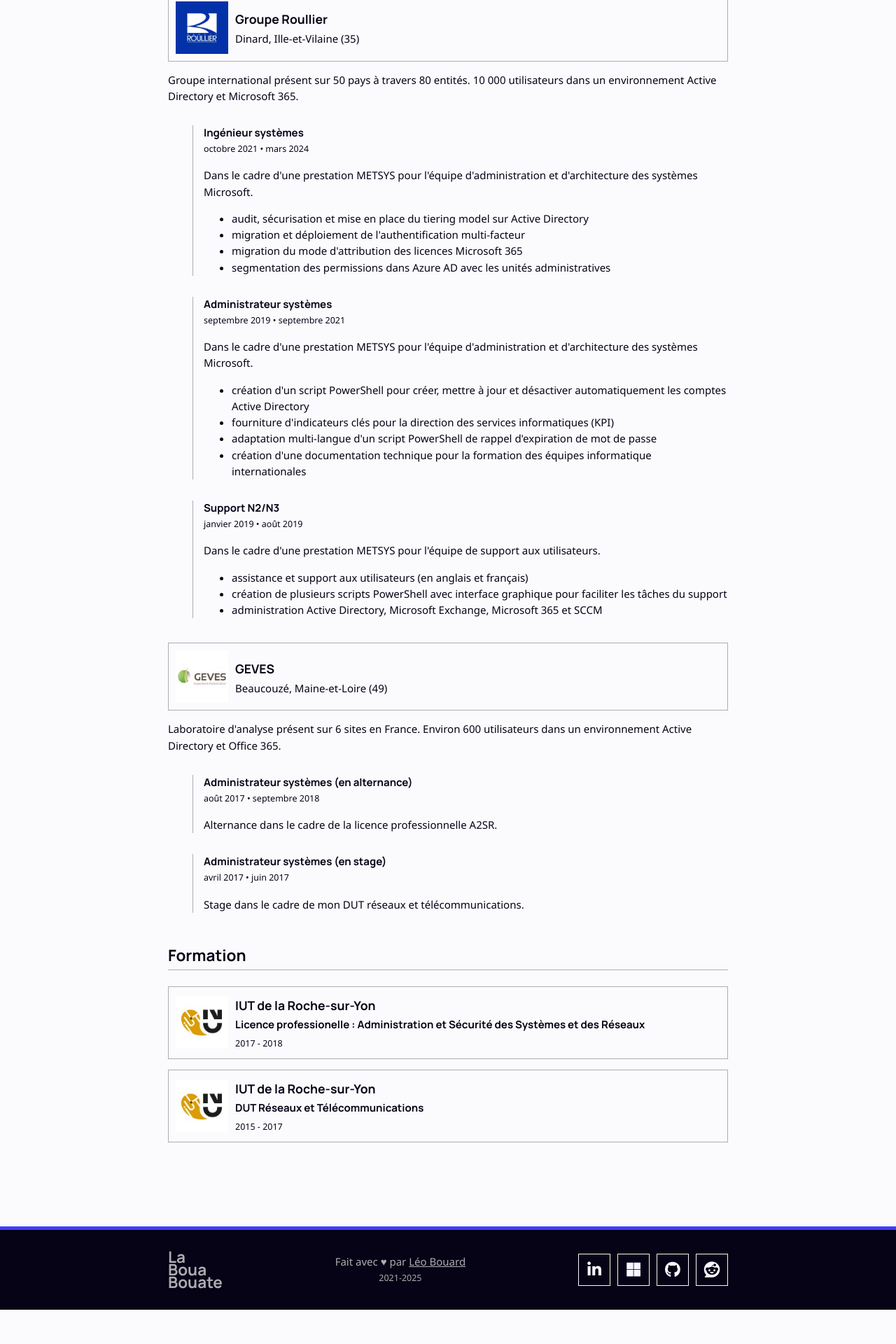
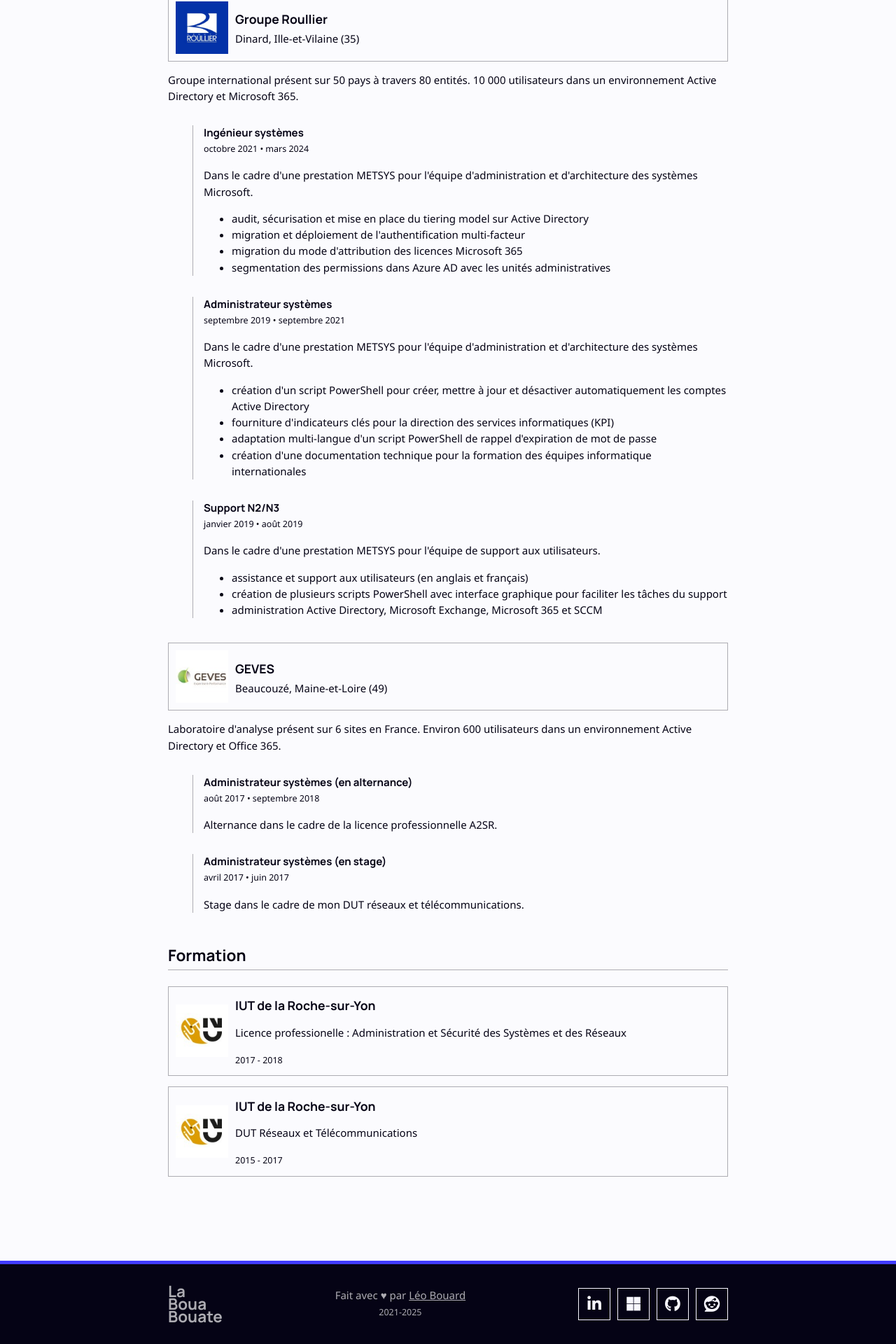
Before and after one commit to leobouard/leobouard.github.io, a Jekyll site: the page built from _pages/cv.html, in a window 1280 px wide. Shown: the part 1697-3617 px from the top of the page at 70% size. Built offline with Jekyll 4.4.1, drawn with Linux system fonts in a browser that asks for light colours; nearby versions of some CDN libraries; some web fonts are replaced; before the commit the page ends 3568 px from its top, so only the background shows below that.

Commit message:
Update cv.html

```diff
--- a/_pages/cv.html
+++ b/_pages/cv.html
@@ -69,7 +69,7 @@ description: "Toutes mes expériences, mes formations et certifications"
     </div>
     <div>
       <h3>{{ school.institution }}</h3>
-      <h4>{{ school.diploma }}</h4>
+      <p>{{ school.diploma }}</p>
       <small>{{ school.startDate }} - {{ school.endDate }}</small>
     </div>
   </div>
```
